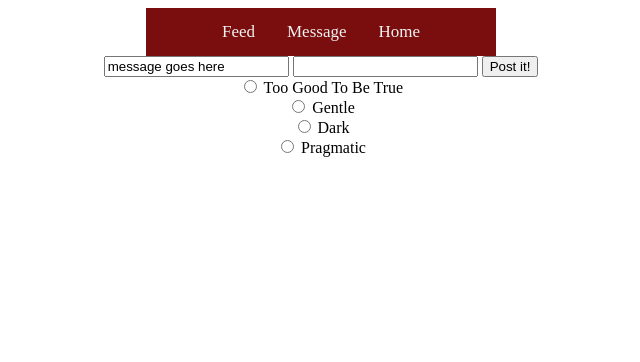
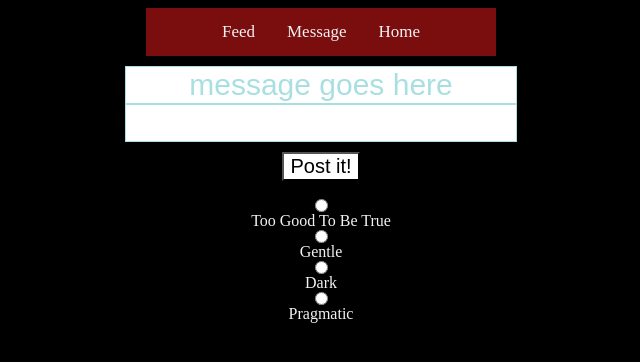
Before and after one commit to girlcodeakl/girlcode-2019-term3, a website: page public/post.html in a window 1280 px wide. Shown: the whole page, without its empty margins (319-959 px from the left). Drawn offline with Linux system fonts and the light colour scheme.

Commit message:
webpage is now rendering nicely on any device

```diff
--- a/public/post.html
+++ b/public/post.html
@@ -1,6 +1,7 @@
 <!DOCTYPE html>
 <html>
   <head>
+    <meta name="viewport" content="width=device-width, initial-scale=1.0">
     <meta charset='utf-8'>
     <link rel="stylesheet" href="style.css">
   </head>
--- a/public/style.css
+++ b/public/style.css
@@ -1,14 +1,19 @@
 body {
   text-align: center;
+  display: block;
+  background-color: black;
+  color: #f2f2f2;
 }
 
 .message-list {
   background-color: #FFF0A5;
   padding: 20px;
+  display: block;
 }
 
 h1 {
   color: #FFB03B;
+  display: block;
 }
 
 .post {
@@ -17,6 +22,7 @@ h1 {
   border: 2px solid #FFB03B;
   border-radius: 5px;
   color: #468966;
+  display: block;
 }
 
 .topnav {
@@ -36,6 +42,7 @@ h1 {
 a {
   text-decoration: none;
   color: white;
+  display: block;
 }
 
 .topnav a:hover {
@@ -49,4 +56,28 @@ a {
     padding: 14px 16px;
     text-decoration: none;
     font-size: 17px;
+    display: block;
   }
+
+  input {
+    border: 1px solid #A9DFE1;
+    background-color: g#11843F;
+    color: #A9DFE1;
+    text-align: center;
+    display: block;
+    margin: auto;
+    font-size: 30px
+}
+
+button {
+   background-color: white;
+   font-size: 20px;
+   display: block;
+   margin: auto;
+   margin-top: 10px;
+}
+
+form {
+  text-align: center;
+  padding: 10px
+}
```
